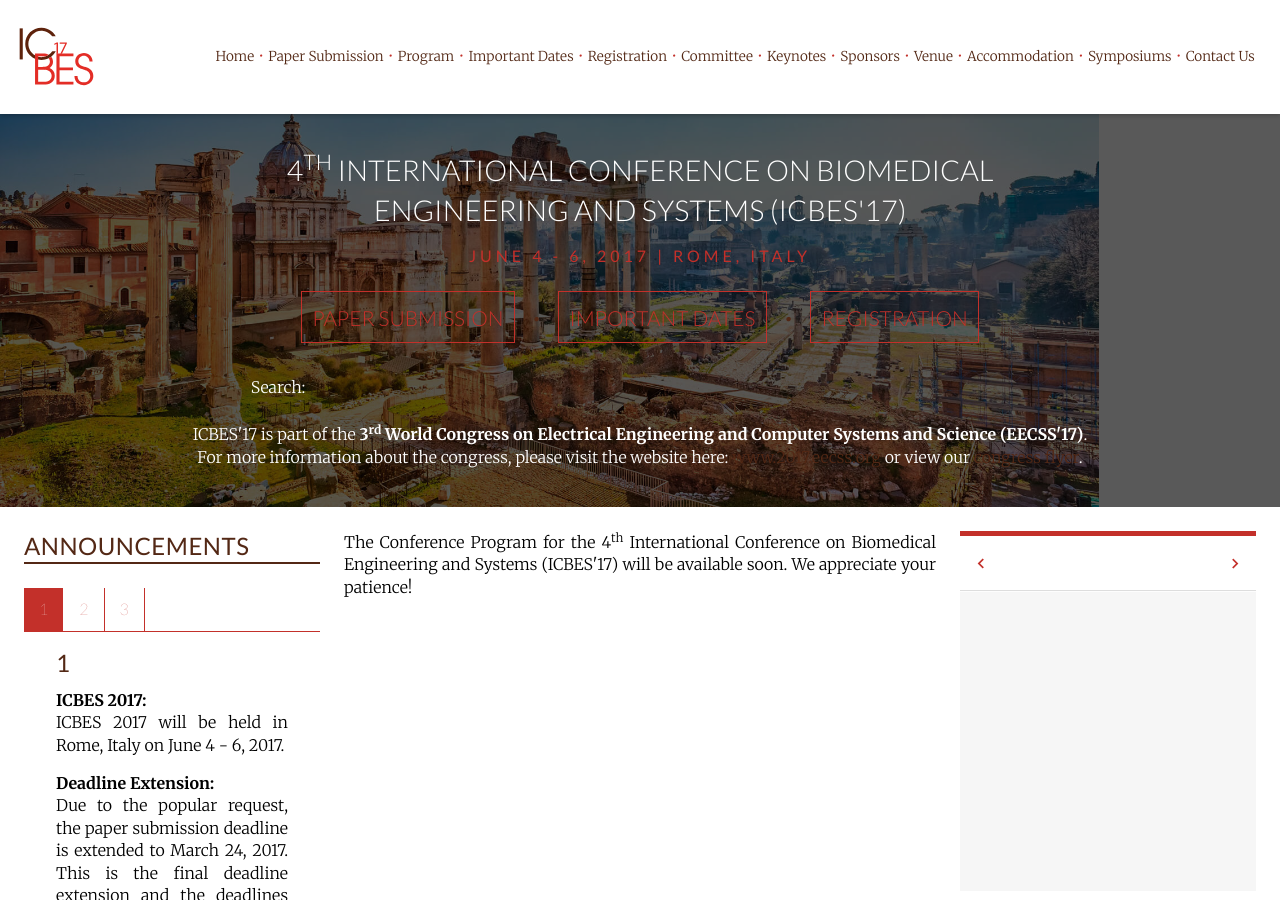
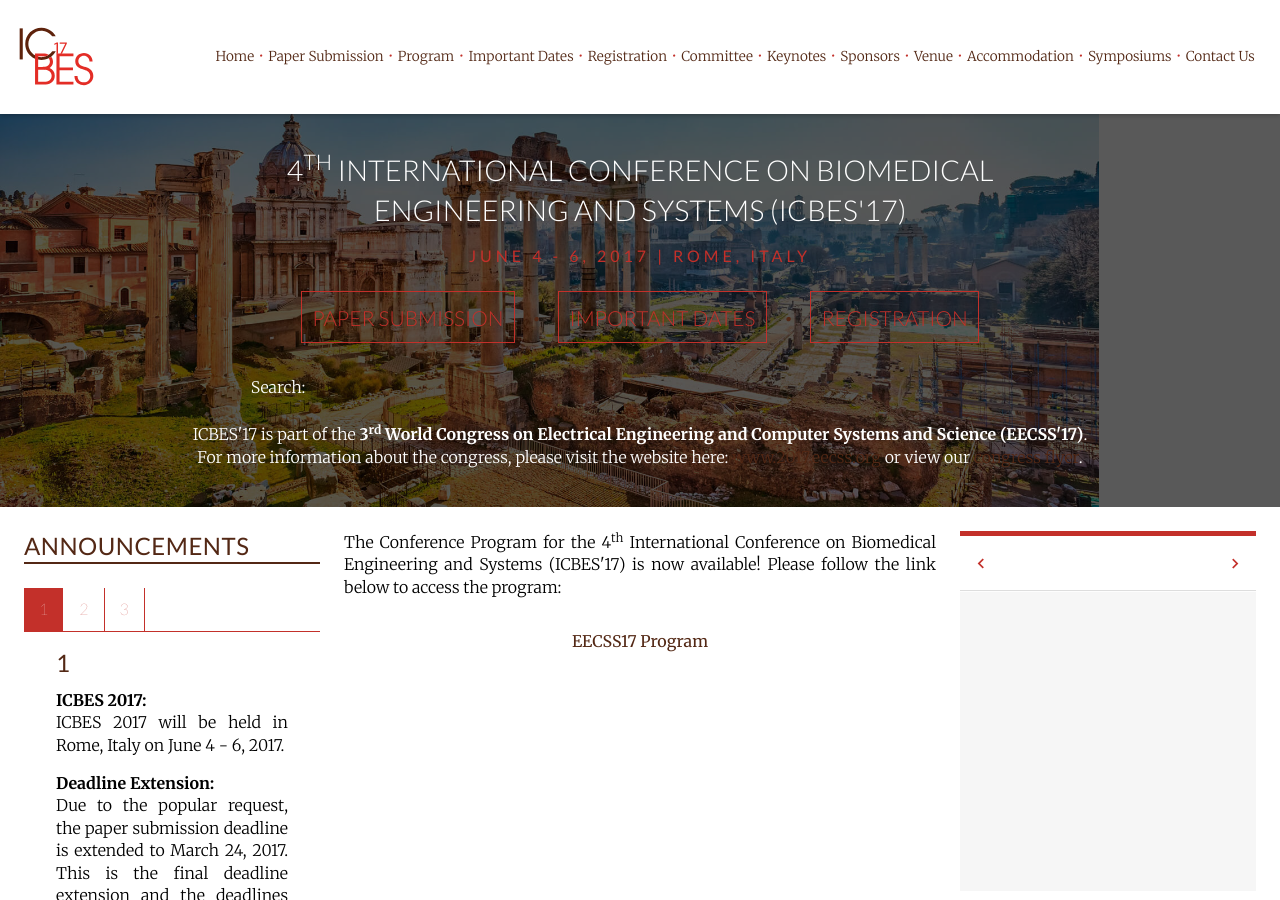
Before and after one commit to intaset/icbes, a Jekyll site: the page built from program.html, in a window 1280 px wide and 900 px high. Built offline with Jekyll 4.4.1, drawn with Linux system fonts in a browser that asks for light colours; nearby versions of some CDN libraries; Markdown is read by kramdown in place of the engine named in the settings; comment, search, counter and statistics services are not loaded.

Commit message:
added program

```diff
--- a/program.html
+++ b/program.html
@@ -7,6 +7,10 @@
 
 <div class="unit unit-s-1 unit-m-1-4-1 unit-l-1-4-1">
   <div class="unit-spacer content">
-    <p class="body">The Conference Program for the 4<sup>th</sup> International Conference on Biomedical Engineering and Systems (ICBES'17) will be available soon. We appreciate your patience!</p>
+    <!-- <p class="body">The Conference Program for the 4<sup>th</sup> International Conference on Biomedical Engineering and Systems (ICBES'17) will be available soon. We appreciate your patience!</p> -->
+
+    <p class="body">The Conference Program for the 4<sup>th</sup> International Conference on Biomedical Engineering and Systems (ICBES'17) is now available! Please follow the link below to access the program:</p>
+
+    <p align="center"><a href="../EECSS17_Program.pdf" class="body-link">EECSS17 Program</a></p>
   </div>
   </div>
```
Also changed, not shown: 1 other file.
